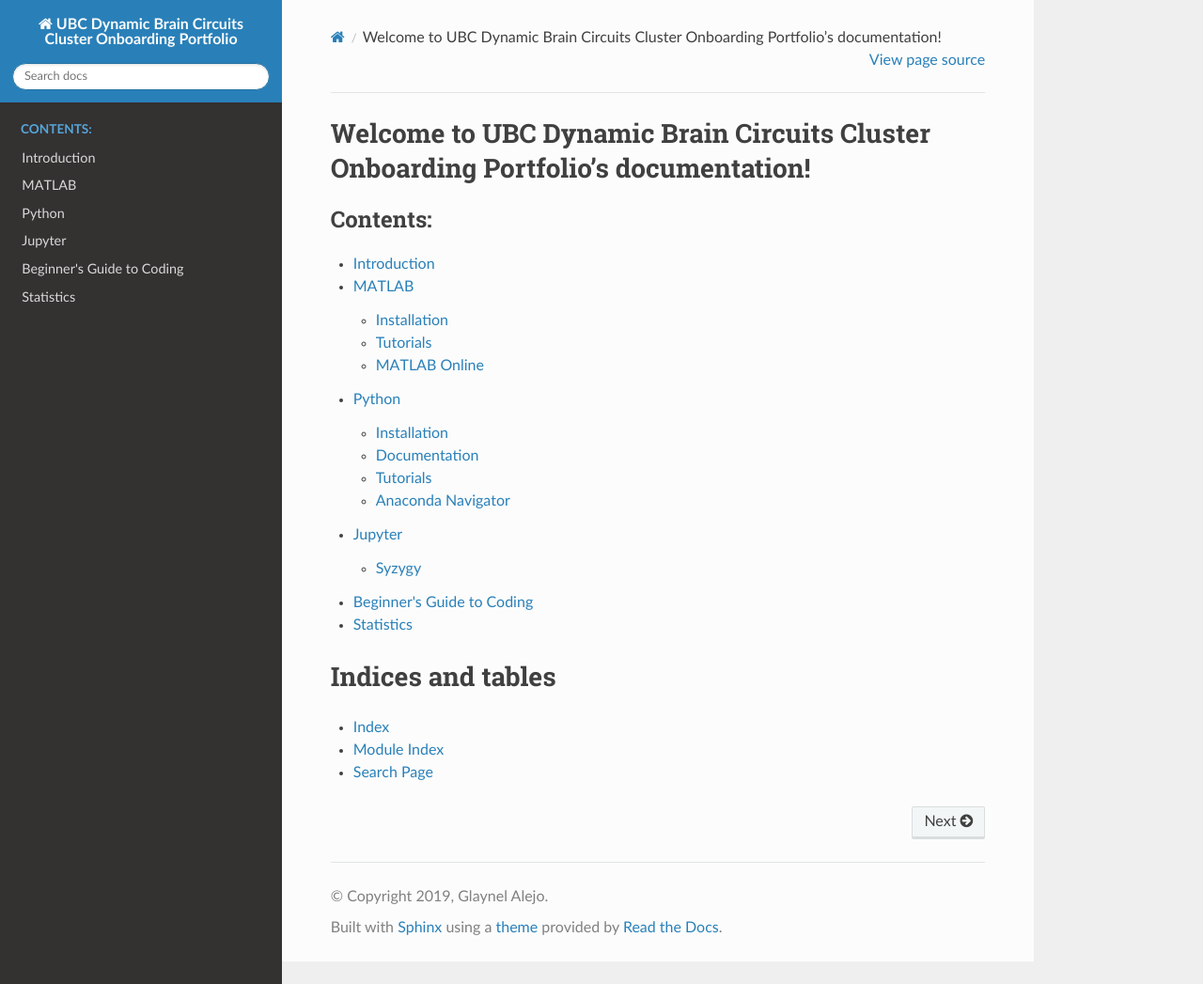
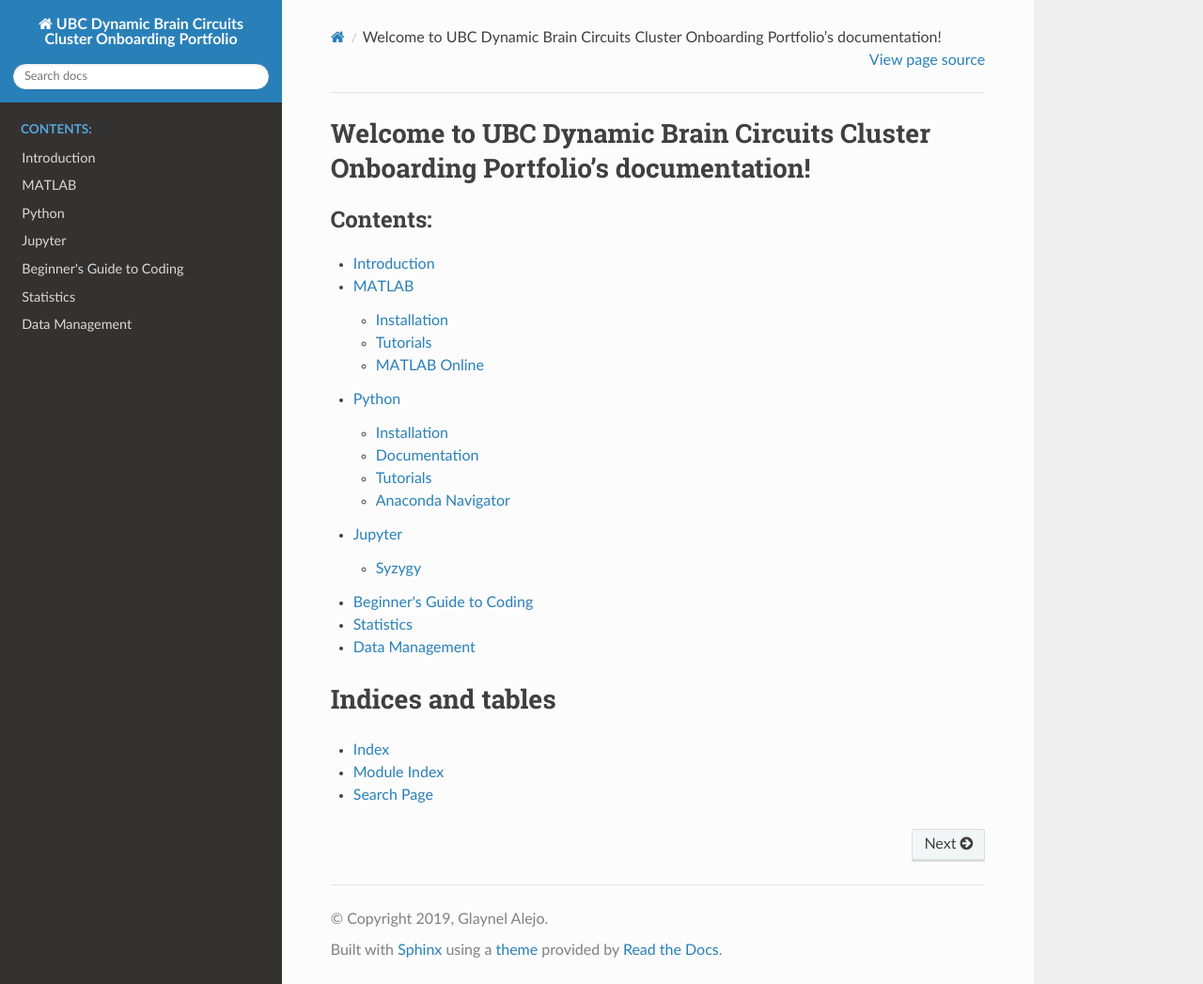
Before and after one commit to ubcbraincircuits/onboarding, a Sphinx documentation site: the page built from source/index.rst, in a window 1280 px wide and 1047 px high. Shown: the whole window at 94% size. Built offline with Sphinx 7.4.7 and the Read the Docs theme 2.0.0, drawn with Linux system fonts in a browser that asks for light colours; pages that are not in the unit, such as notebooks, are missing from menus.

Commit message:
Add data management page

```diff
--- a/source/index.rst
+++ b/source/index.rst
@@ -16,6 +16,7 @@
    Jupyter <jupyter>
    Beginner's Guide to Coding <code>
    Statistics <statistics>
+   Data Management <data>
 
 Indices and tables
 ==================
```
